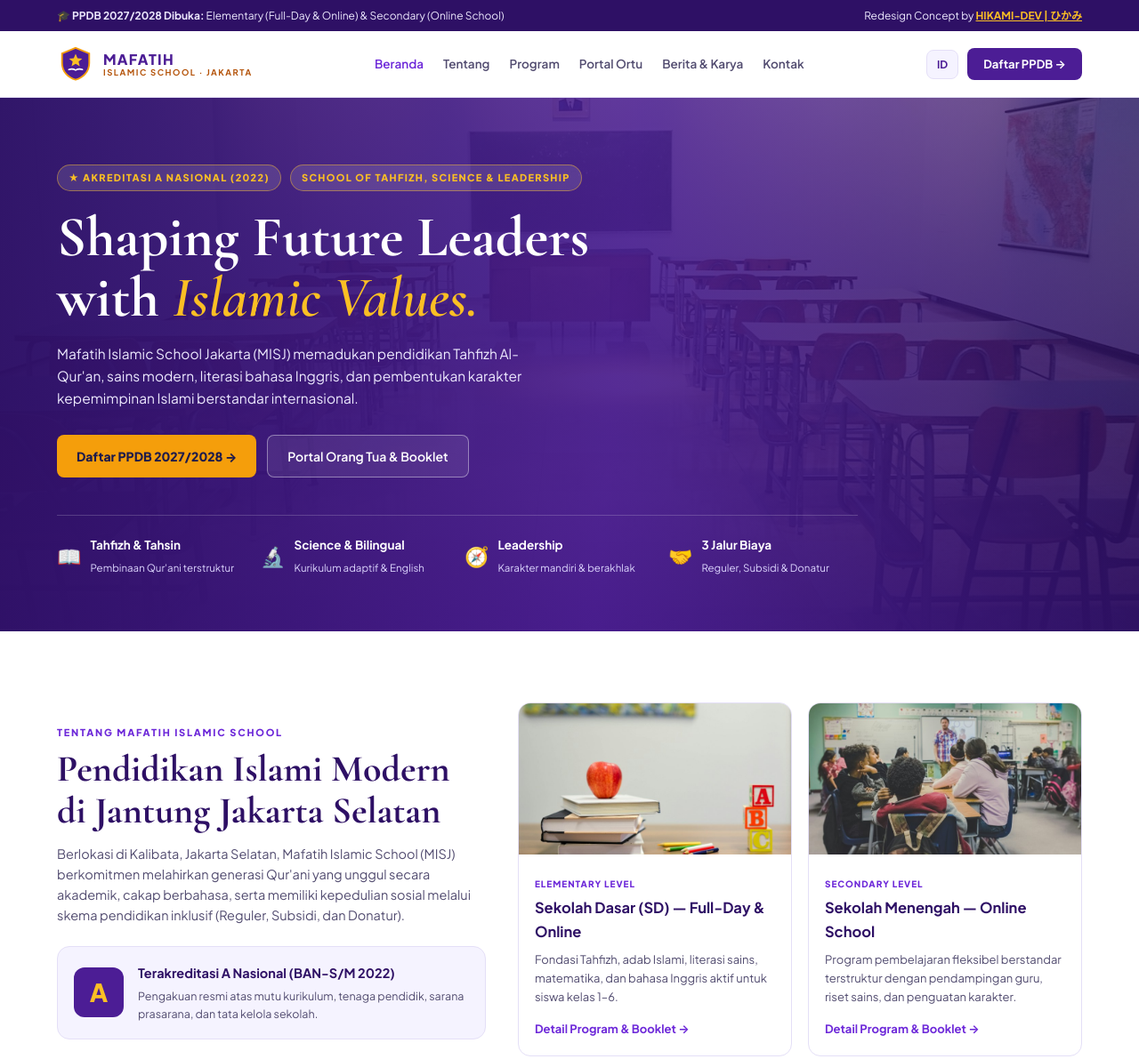
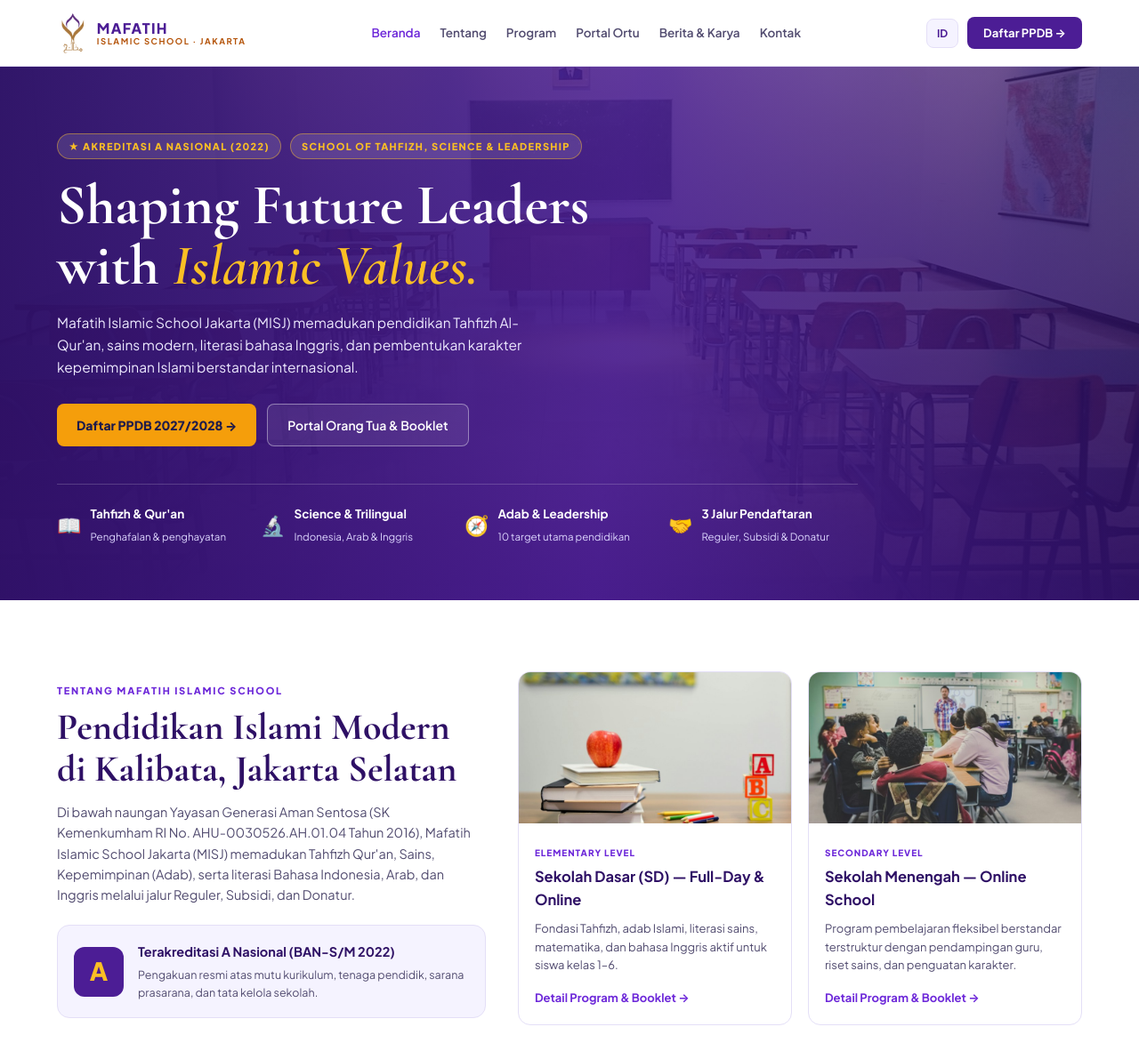
Before and after one commit to muhammadarifulhikami-eng/mafatih-redesign, a plain HTML site: page index.html in a window 1280 px wide. Shown: the top 1191 px of the page at 89% size. Drawn offline with nearby package versions, Linux system fonts and the light colour scheme.

Commit message:
Use official Mafatih logo, remove top bar, and align scraped school facts

```diff
--- a/index.html
+++ b/index.html
@@ -8,7 +8,7 @@
     name="description"
     content="Mafatih Islamic School Jakarta (MISJ) — School of Tahfizh, Science and Leadership. Terakreditasi A. Konsep redesign website sekolah berstandar internasional oleh HIKAMI-DEV."
   />
-  <link rel="icon" type="image/png" href="assets/favicon-h.png" />
+  <link rel="icon" type="image/png" href="assets/logo-mafatih.png" />
   <link rel="preconnect" href="https://fonts.googleapis.com" />
   <link rel="preconnect" href="https://fonts.gstatic.com" crossorigin />
   <link
@@ -18,23 +18,11 @@
   <link rel="stylesheet" href="styles.css" />
 </head>
 <body>
-  <!-- International Top Strip -->
-  <div class="top-bar">
-    <div class="container top-bar-inner">
-      <span>🎓 <strong>PPDB 2027/2028 Dibuka:</strong> Elementary (Full-Day &amp; Online) &amp; Secondary (Online School)</span>
-      <span class="top-bar-right">Redesign Concept by <a href="https://dev.hikami.my.id" target="_blank" rel="noopener noreferrer">HIKAMI-DEV | ひかみ</a></span>
-    </div>
-  </div>
-
   <!-- Header -->
   <header class="misj-header" id="misjHeader">
     <div class="container header-inner">
       <a href="#top" class="misj-brand" aria-label="Mafatih Islamic School">
-        <svg class="misj-emblem" viewBox="0 0 44 44" fill="none" aria-hidden="true">
-          <path d="M22 3L38 9.5V21C38 30.6 31.1 38.2 22 40.5C12.9 38.2 6 30.6 6 21V9.5L22 3Z" fill="#4C1D95" stroke="#F59E0B" stroke-width="2" />
-          <path d="M22 10L24.2 15.2L29.8 15.6L25.5 19.2L26.8 24.7L22 21.8L17.2 24.7L18.5 19.2L14.2 15.6L19.8 15.2L22 10Z" fill="#FBBF24" />
-          <path d="M14 28.5C17 27.3 19.5 27.7 22 29.2C24.5 27.7 27 27.3 30 28.5" stroke="#FFFFFF" stroke-width="1.8" stroke-linecap="round" />
-        </svg>
+        <img src="assets/logo-mafatih.png" alt="Logo Mafatih Islamic School" class="misj-logo-img" />
         <div class="brand-text">
           <strong>MAFATIH</strong>
           <span>ISLAMIC SCHOOL · JAKARTA</span>
@@ -96,10 +84,10 @@
         </div>
 
         <div class="hero-pillars">
-          <div class="hp-item"><span>📖</span><div><strong>Tahfizh &amp; Tahsin</strong><small>Pembinaan Qur'ani terstruktur</small></div></div>
-          <div class="hp-item"><span>🔬</span><div><strong>Science &amp; Bilingual</strong><small>Kurikulum adaptif &amp; English</small></div></div>
-          <div class="hp-item"><span>🧭</span><div><strong>Leadership</strong><small>Karakter mandiri &amp; berakhlak</small></div></div>
-          <div class="hp-item"><span>🤝</span><div><strong>3 Jalur Biaya</strong><small>Reguler, Subsidi &amp; Donatur</small></div></div>
+          <div class="hp-item"><span>📖</span><div><strong>Tahfizh &amp; Qur'an</strong><small>Penghafalan &amp; penghayatan</small></div></div>
+          <div class="hp-item"><span>🔬</span><div><strong>Science &amp; Trilingual</strong><small>Indonesia, Arab &amp; Inggris</small></div></div>
+          <div class="hp-item"><span>🧭</span><div><strong>Adab &amp; Leadership</strong><small>10 target utama pendidikan</small></div></div>
+          <div class="hp-item"><span>🤝</span><div><strong>3 Jalur Pendaftaran</strong><small>Reguler, Subsidi &amp; Donatur</small></div></div>
         </div>
       </div>
     </section>
@@ -109,9 +97,9 @@
       <div class="container about-grid">
         <div>
           <span class="kicker" data-i18n="about.kicker">TENTANG MAFATIH ISLAMIC SCHOOL</span>
-          <h2 class="serif-title" data-i18n="about.title">Pendidikan Islami Modern di Jantung Jakarta Selatan</h2>
+          <h2 class="serif-title" data-i18n="about.title">Pendidikan Islami Modern di Kalibata, Jakarta Selatan</h2>
           <p class="about-text" data-i18n="about.desc">
-            Berlokasi di Kalibata, Jakarta Selatan, Mafatih Islamic School (MISJ) berkomitmen melahirkan generasi Qur'ani yang unggul secara akademik, cakap berbahasa, serta memiliki kepedulian sosial melalui skema pendidikan inklusif (Reguler, Subsidi, dan Donatur).
+            Di bawah naungan Yayasan Generasi Aman Sentosa (SK Kemenkumham RI No. AHU-0030526.AH.01.04 Tahun 2016), Mafatih Islamic School Jakarta (MISJ) memadukan Tahfizh Qur'an, Sains, Kepemimpinan (Adab), serta literasi Bahasa Indonesia, Arab, dan Inggris melalui jalur Reguler, Subsidi, dan Donatur.
           </p>
           <div class="accred-box">
             <div class="accred-grade">A</div>
@@ -256,11 +244,9 @@
     <div class="container footer-grid">
       <div>
         <div class="misj-brand light">
-          <svg class="misj-emblem" viewBox="0 0 44 44" fill="none" aria-hidden="true">
-            <path d="M22 3L38 9.5V21C38 30.6 31.1 38.2 22 40.5C12.9 38.2 6 30.6 6 21V9.5L22 3Z" fill="#6D28D9" stroke="#F59E0B" stroke-width="2" />
-            <path d="M22 10L24.2 15.2L29.8 15.6L25.5 19.2L26.8 24.7L22 21.8L17.2 24.7L18.5 19.2L14.2 15.6L19.8 15.2L22 10Z" fill="#FBBF24" />
-            <path d="M14 28.5C17 27.3 19.5 27.7 22 29.2C24.5 27.7 27 27.3 30 28.5" stroke="#FFFFFF" stroke-width="1.8" stroke-linecap="round" />
-          </svg>
+          <div class="footer-logo-badge">
+            <img src="assets/logo-mafatih.png" alt="Logo Mafatih Islamic School" class="misj-logo-img" />
+          </div>
           <div class="brand-text">
             <strong>MAFATIH</strong>
             <span>ISLAMIC SCHOOL · JAKARTA</span>
--- a/script.js
+++ b/script.js
@@ -9,7 +9,10 @@ function openPpdbModal() {
   modalKicker.textContent = "PPDB 2027/2028 · MAFATIH ISLAMIC SCHOOL";
   modalTitle.textContent = "Formulir Pendaftaran & Konsultasi";
   modalBody.innerHTML = `
-    <p style="font-size:13.5px;color:#524c70;margin:0 0 12px;">Tersedia 3 skema pendaftaran: Regular, Subsidized (Financial Aid), dan Donor.</p>
+    <p style="font-size:13px;color:#524c70;margin:0 0 12px;">
+      Tersedia 3 jalur pendaftaran: <strong>Reguler, Subsidi, dan Donatur</strong>.<br />
+      Biaya pendaftaran &amp; asesmen psikolog: <strong>Rp450.000</strong> (BSI 5773012280 a.n. Generasi Aman Sentosa). DP Uang Pangkal Rp4.000.000 (Reguler) / Rp2.000.000 (Subsidi), dikembalikan 100% jika tidak diterima.
+    </p>
     <form class="ppdb-form" id="ppdbForm">
       <input type="text" id="pName" placeholder="Nama Lengkap Calon Siswa" required />
       <select id="pLevel">
--- a/styles.css
+++ b/styles.css
@@ -56,7 +56,16 @@ button { font-family: inherit; cursor: pointer; }
 
 .header-inner { display: flex; align-items: center; justify-content: space-between; height: 74px; gap: 16px; }
 .misj-brand { display: inline-flex; align-items: center; gap: 10px; flex-shrink: 0; }
-.misj-emblem { width: 42px; height: 42px; }
+.misj-logo-img { height: 46px; width: auto; object-fit: contain; display: block; }
+.footer-logo-badge {
+  background: #ffffff;
+  padding: 5px 8px;
+  border-radius: 10px;
+  display: inline-flex;
+  align-items: center;
+  justify-content: center;
+}
+.footer-logo-badge .misj-logo-img { height: 42px; }
 
 .brand-text { display: flex; flex-direction: column; line-height: 1.1; }
 .brand-text strong { font-size: 16px; font-weight: 800; letter-spacing: 0.08em; color: var(--purple-royal); }
```
Also changed, not shown: assets/logo-mafatih.png (added).
